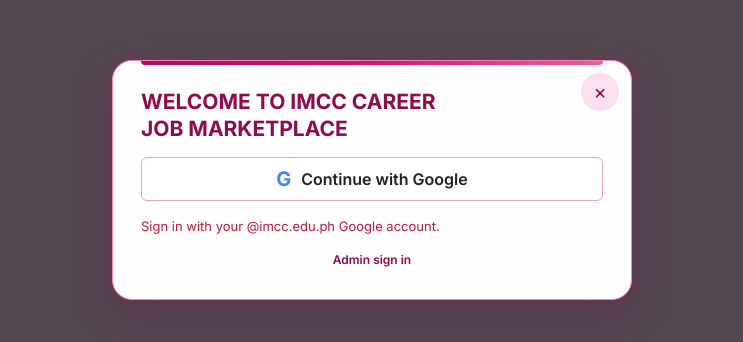
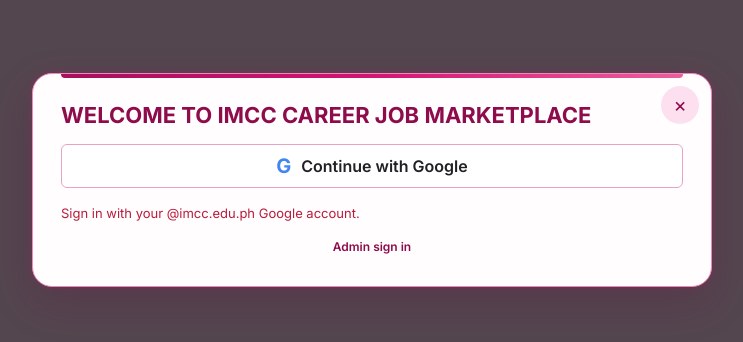
Before and after one commit to codedbyjayr/imcc-careerhub, a website: page imcc.html in a window 1280 px wide. Shown: the part 220-562 px from the top of the page, without its empty margins (268-1011 px from the left). Drawn offline with nearby package versions, Linux system fonts and the light colour scheme.

Commit message:
Widen login modal heading

```diff
--- a/imcc.html
+++ b/imcc.html
@@ -247,7 +247,7 @@
         <button class="close-btn" onclick="closeAuthModal()">×</button>
 
         <div class="auth-view active" id="loginView">
-            <h3>WELCOME TO IMCC CAREER<br><span class="auth-title-second-line">JOB MARKETPLACE</span></h3>
+            <h3>WELCOME TO IMCC CAREER JOB MARKETPLACE</h3>
             <form class="auth-form">
                 <button id="google-login" class="google-signin-btn" type="button" aria-label="Sign in with Google">
                     <span class="google-mark" aria-hidden="true">G</span>
--- a/styles.css
+++ b/styles.css
@@ -664,7 +664,7 @@
 }
 
 .auth-card {
-    width: min(520px, 100%);
+    width: min(680px, 100%);
     max-height: calc(100vh - 40px);
     background: var(--white);
     border: 1px solid #ed8bb8;
@@ -694,13 +694,9 @@
     padding-right: 52px;
     margin: 0 0 14px;
     color: var(--primary-dark);
-    font-size: clamp(17px, 2.5vw, 21px);
+    font-size: clamp(17px, 2.5vw, 22px);
     line-height: 1.25;
-    overflow-wrap: anywhere;
-}
-
-.auth-title-second-line {
-    display: inline-block;
+    white-space: nowrap;
 }
 
 .close-btn {
@@ -1215,6 +1211,7 @@
     .auth-card h3 {
         padding-right: 44px;
         font-size: 18px;
+        white-space: normal;
     }
 
     nav {
```
Also changed, not shown: index.html (+1 -1 lines).
